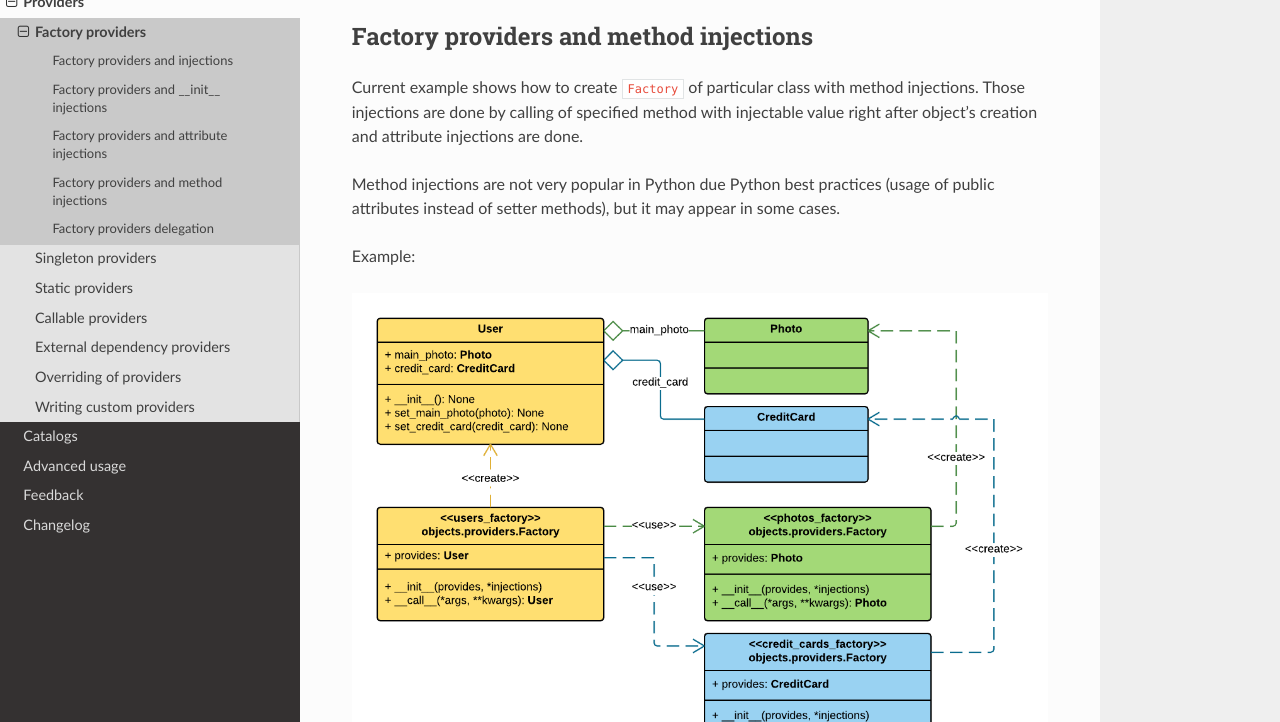
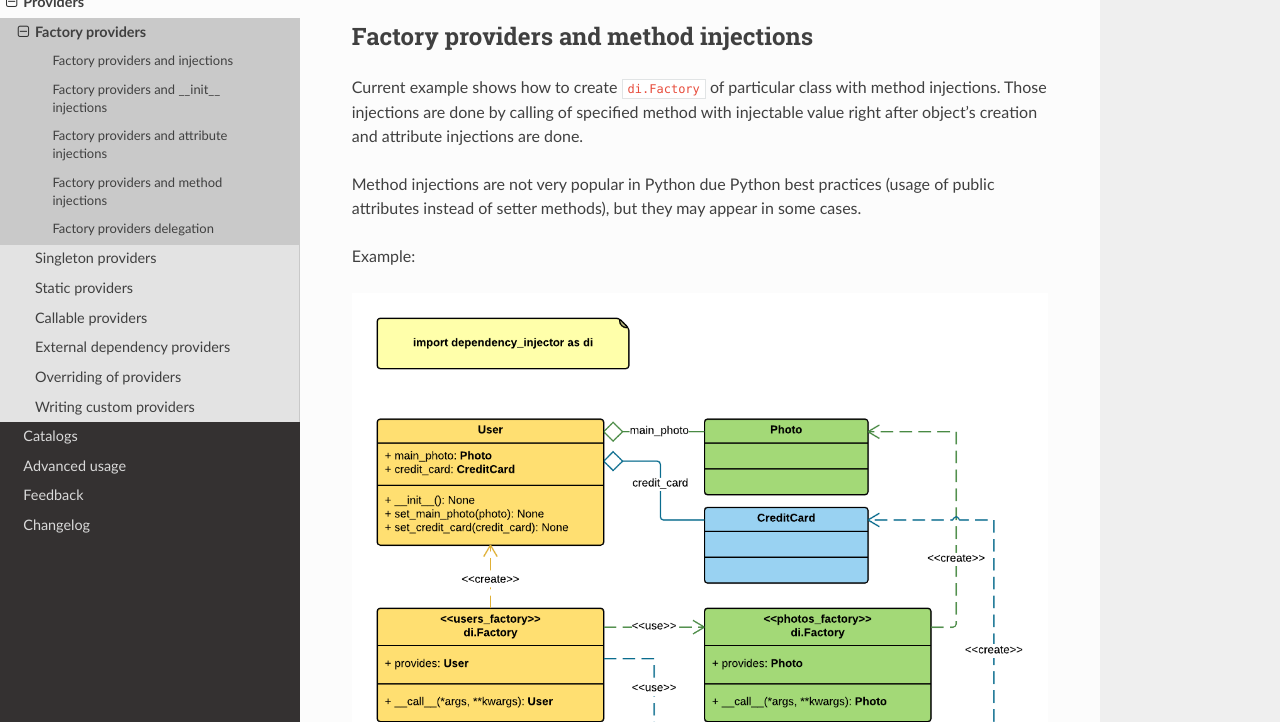
Before and after one commit to ets-labs/python-dependency-injector, a Sphinx documentation site: the page built from docs/providers/factory.rst, in a window 1280 px wide and 900 px high, scrolled down 3221 px, cut to the strip 178-900 px from the top of the window. Built offline with Sphinx 7.4.7 and the Read the Docs theme 2.0.0, drawn with Linux system fonts in a browser that asks for light colours.

Commit message:
Update Factory method injections docs

```diff
--- a/docs/providers/factory.rst
+++ b/docs/providers/factory.rst
@@ -86,13 +86,13 @@ Example:
 Factory providers and method injections
 ~~~~~~~~~~~~~~~~~~~~~~~~~~~~~~~~~~~~~~~
 
-Current example shows how to create ``Factory`` of particular class with
+Current example shows how to create ``di.Factory`` of particular class with
 method injections. Those injections are done by calling of specified method
 with injectable value right after object's creation and attribute injections
 are done.
 
 Method injections are not very popular in Python due Python best practices
-(usage of public attributes instead of setter methods), but it may appear in
+(usage of public attributes instead of setter methods), but they may appear in
 some cases.
 
 Example:
```
Also changed, not shown: docs/images/providers/factory_method_injections.png, 1 other file.
